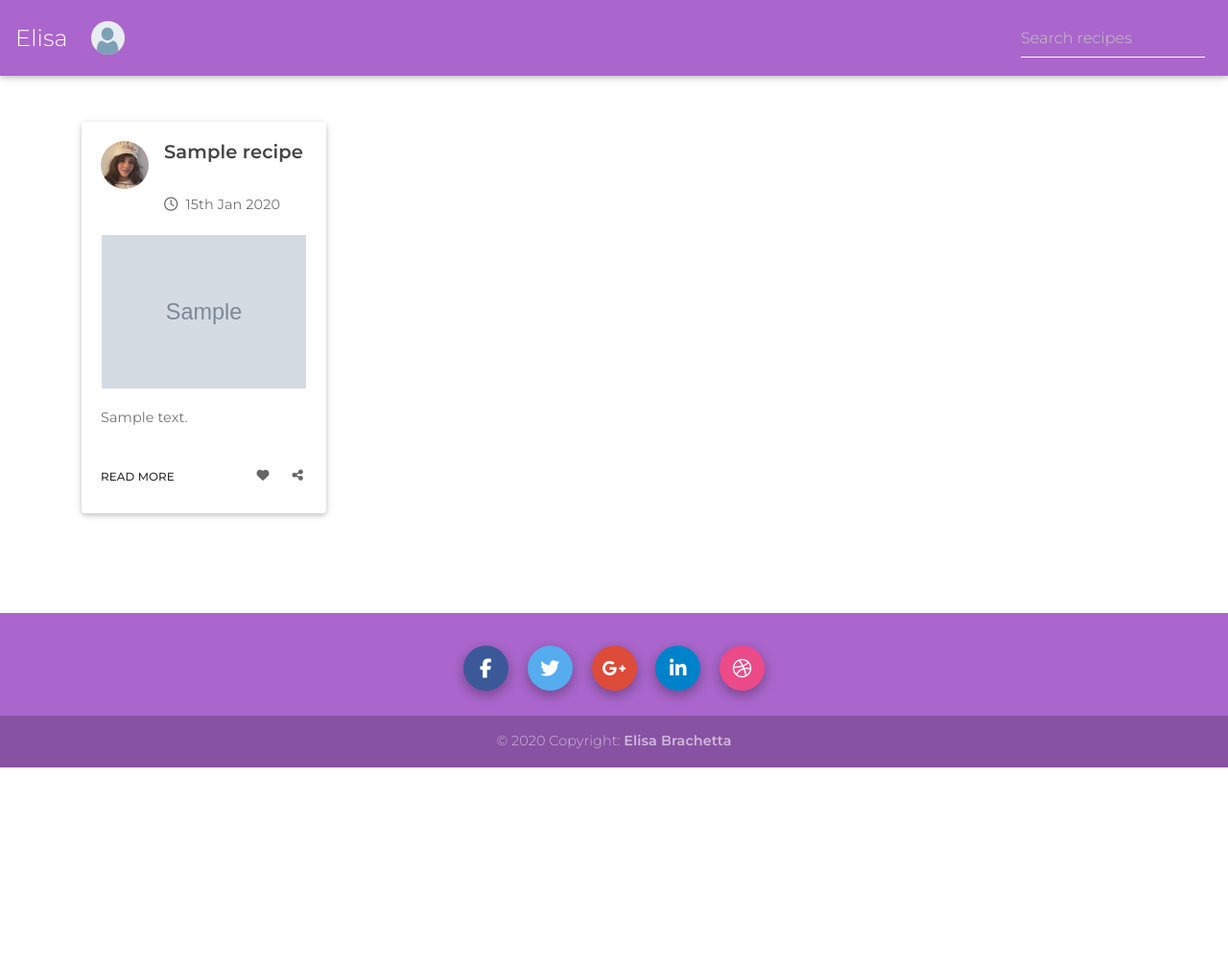
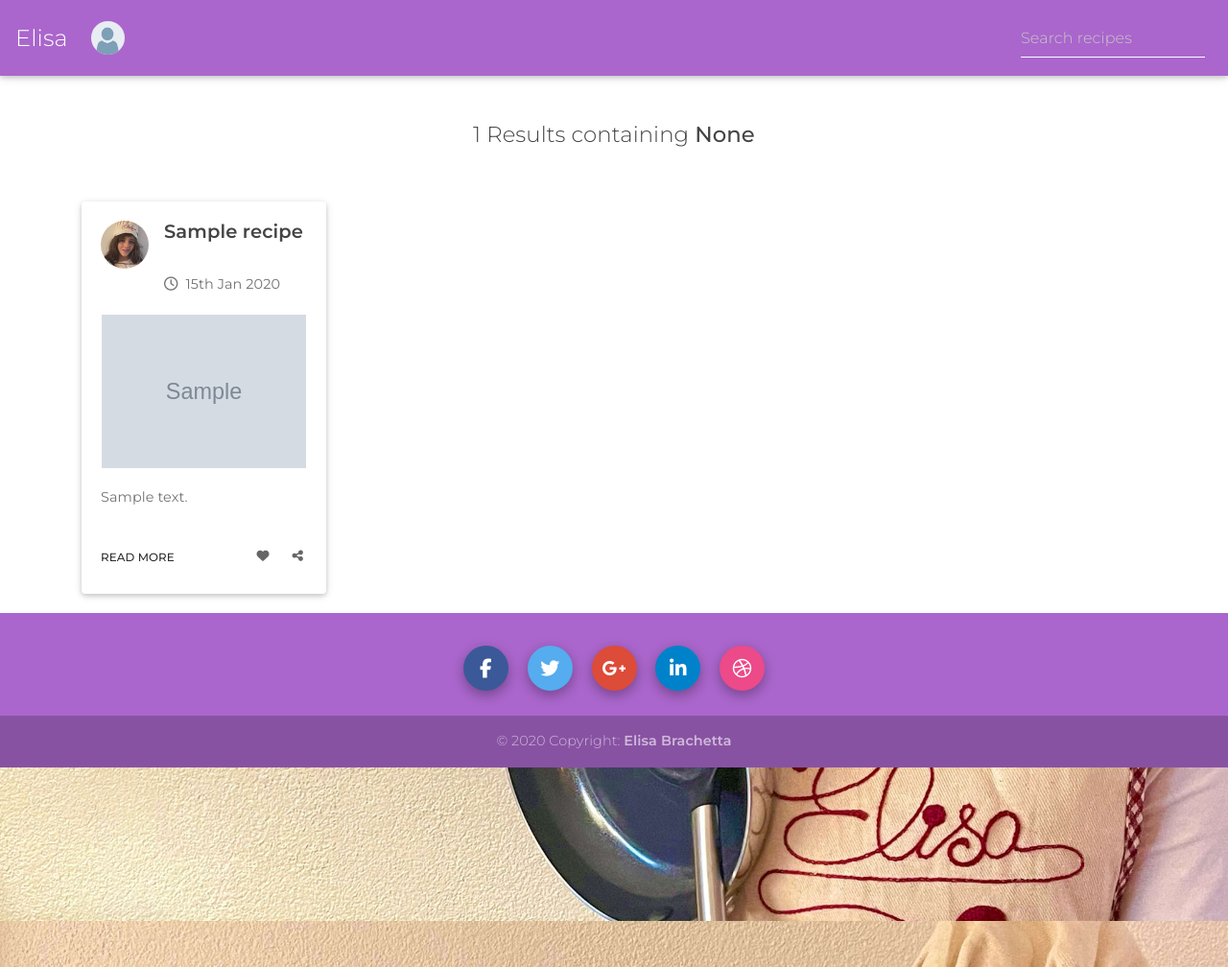
Before and after one commit to GBrachetta/recipes, a Django app: page /recipes/search/ in a window 1280 px wide. Shown: the whole page at 96% size. Before the commit the page ends 800 px from the top, so only its background shows below. Run offline with Django 3.2, Linux system fonts and the light colour scheme; tables that the repository leaves empty hold one stand-in row (values such as "Sample post"); grey boxes marked "Sample" are stand-in pictures; some libraries are stand-ins or nearby versions.

Commit message:
Search completed, except pagination for queryset

```diff
--- a/recipes/templates/recipes/recipes.html
+++ b/recipes/templates/recipes/recipes.html
@@ -2,9 +2,24 @@
 
 {% block content %}
 <div class="white-overlay"></div>
-{% if recipes %}
 <div class="container mt-5">
+    <div class="row mb-5">
+        <div class="col text-center">
+            {% if from_search %}
+            {% if recipes %}
+            <h3>
+                {{ recipes|length }} Results containing <strong>{{ search_term }}</strong>
+            </h3>
+            {% else %}
+            <h3>
+                No results for your query <strong>{{ search_term }}</strong>
+            </h3>
+            {% endif %}
+            {% endif %}
+        </div>
+    </div>
     <div class="row">
+        {% if recipes %}
         {% for recipe in recipes %}
         <!-- Card -->
         <div class="col col-md-6 col-lg-4 col-xl-3 mb-3">
@@ -40,7 +55,14 @@
             </div>
         </div>
         {% endfor %}
+        {% endif %}
     </div>
+    {% if from_search %}
+    <div class="col text-center">
+        <a class="btn btn-back" href="{% url 'recipes' %}">To all recipes</a>
+    </div>
+    <div class="spacer"></div>
+    {% endif %}
     <!-- Pagination -->
     <div class="row">
         <div class="col">
@@ -82,5 +104,4 @@
 </div>
 
 <div class="spacer"></div>
-{% endif %}
 {% endblock content %}
--- a/recipes/views.py
+++ b/recipes/views.py
@@ -2,6 +2,7 @@
 from django.contrib.auth.decorators import login_required
 from django.contrib import messages
 from django.core.paginator import Paginator
+from django.db.models import Q
 from .forms import RecipeForm
 from .models import Recipe
 
@@ -10,8 +11,8 @@
 def recipes(request):
     """Renders the recipes page"""
 
-    all_recipes = Recipe.objects.all().order_by("-name")
-    paginator = Paginator(all_recipes, 3)
+    recipes = Recipe.objects.all().order_by("-name")
+    paginator = Paginator(recipes, 3)
     page = request.GET.get("page")
     paged_recipes = paginator.get_page(page)
 
@@ -93,19 +94,30 @@
 
 
 def search(request):
-    """Performs search"""
-    queryset_list = Recipe.objects.order_by("-name")
+    """Performs search by keyword"""
 
-    # Keywords
-    if "keywords" in request.GET:
-        keywords = request.GET["keywords"]
-        if keywords:
-            queryset_list = queryset_list.filter(name__icontains=keywords)
+    recipes = Recipe.objects.all()
+    query = None
+
+    if request.GET:
+        if "keywords" in request.GET:
+            query = request.GET["keywords"]
+            if not query:
+                messages.error(
+                    request, "You didn't enter any search criteria!"
+                )
+                return redirect(reverse("recipes"))
+
+            queries = Q(name__icontains=query) | Q(
+                description__icontains=query
+            )
+            recipes = recipes.filter(queries)
 
     template = "recipes/recipes.html"
     context = {
-        "recipes": queryset_list,
-        "values": request.GET,
+        "recipes": recipes,
+        "search_term": query,
         "from_search": True,
     }
+
     return render(request, template, context)
```
